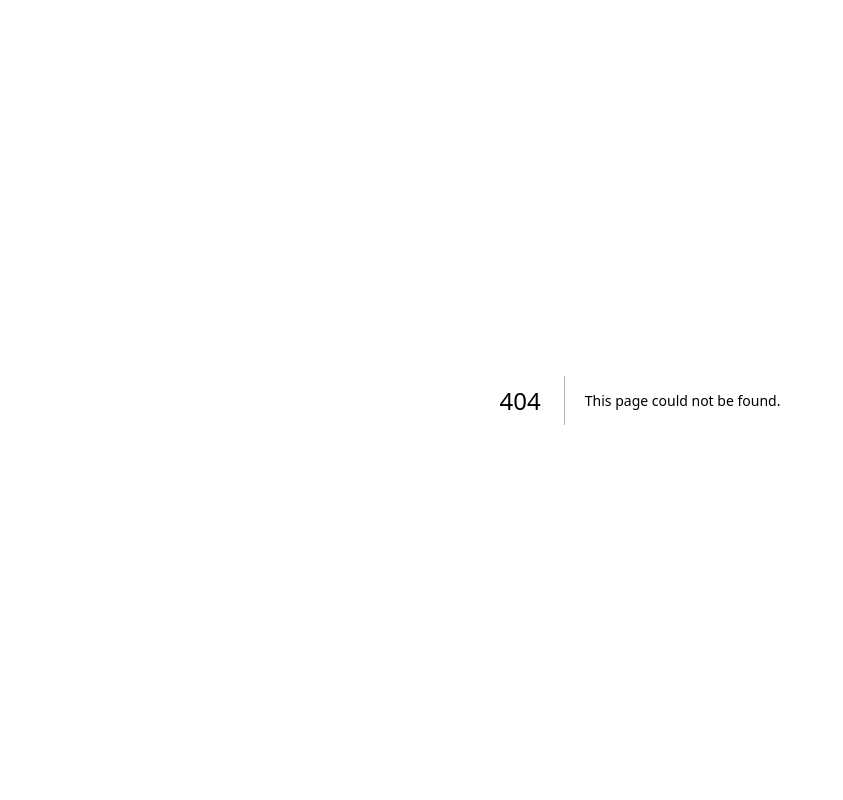
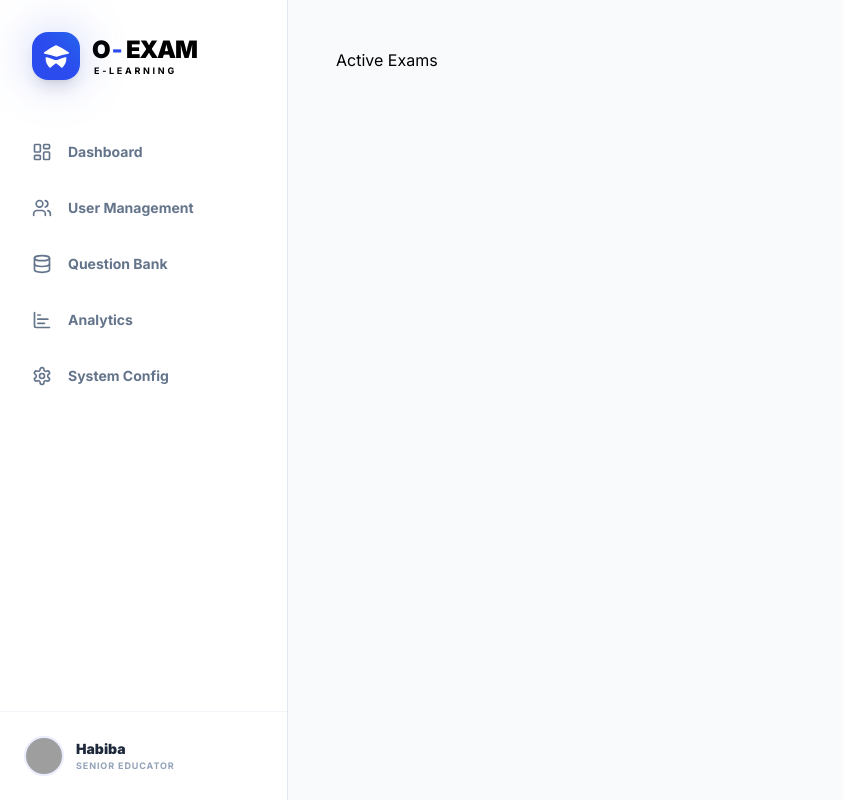
Before and after one commit to sohelma/oexam-client, a Next.js app: page /teacher_dashboard/active_exams in a window 1280 px wide. Before the commit this address had no page. Shown: the whole page, without its empty margins (0-843 px from the left). Built offline with nearby package versions, Linux system fonts and the light colour scheme; grey boxes are pictures that could not be loaded.

Commit message:
teacher routes added in dashboard

```diff
--- /dev/null
+++ b/src/app/teacher_dashboard/active_exams/page.jsx
@@ -0,0 +1,11 @@
+import React from 'react';
+
+const active_exams = () => {
+  return (
+    <div>
+       <h2>Active Exams</h2>
+    </div>
+  );
+};
+
+export default active_exams;
--- /dev/null
+++ b/src/app/teacher_dashboard/create_exam/page.jsx
@@ -0,0 +1,11 @@
+import React from 'react';
+
+const create_exam = () => {
+  return (
+    <div>
+      <h1>Create Exam</h1>
+    </div>
+  );
+};
+
+export default create_exam;
--- a/src/app/teacher_dashboard/page.jsx
+++ b/src/app/teacher_dashboard/page.jsx
@@ -42,7 +42,7 @@ export default function TeacherPage() {
       <div className="flex flex-col md:flex-row md:items-center justify-between gap-6 bg-white p-6 md:p-8 rounded-[2.5rem] border border-slate-200/60 shadow-sm">
         <div className="space-y-1">
           <h1 className="text-3xl font-black text-slate-800 tracking-tight">
-            Admin
+            Teacher
           </h1>
           <p className="text-[10px] font-black text-slate-400 uppercase tracking-[0.3em]">
             Platform Management Engine
@@ -51,7 +51,7 @@ export default function TeacherPage() {
 
         <div className="flex items-center gap-4 self-end md:self-auto">
           <div className="hidden sm:block text-right mr-2">
-            <p className="text-sm font-black text-slate-800">Dr. Robert Fox</p>
+            <p className="text-sm font-black text-slate-800">Habiba</p>
             <span className="text-[9px] font-black text-primary bg-primary/10 px-2.5 py-1 rounded-lg uppercase tracking-wider">
               Pro Tier Educator
             </span>
--- /dev/null
+++ b/src/app/teacher_dashboard/questions/page.jsx
@@ -0,0 +1,11 @@
+import React from 'react';
+
+const questions = () => {
+  return (
+    <div>
+      <h2>Question Bank</h2>
+    </div>
+  );
+};
+
+export default questions;
--- /dev/null
+++ b/src/app/teacher_dashboard/results/page.jsx
@@ -0,0 +1,11 @@
+import React from 'react';
+
+const results = () => {
+  return (
+    <div>
+      <h2>Results</h2>
+    </div>
+  );
+};
+
+export default results;
```
